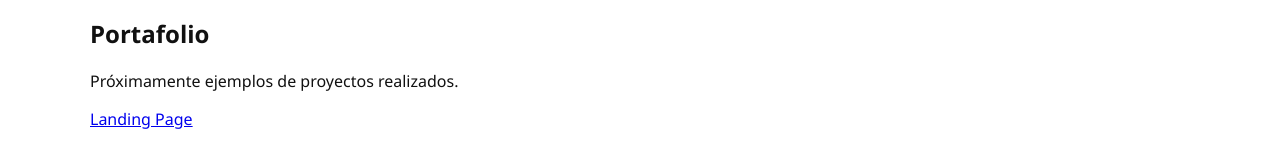
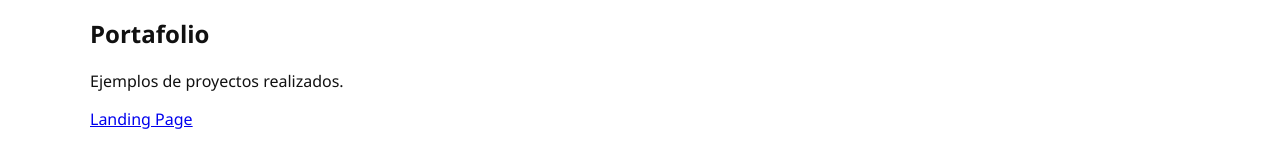
Before and after one commit to Lopz532/Web-Studio, a website: page views/index.html in a window 1280 px wide. Shown: the part 841-1001 px from the top of the page. Drawn offline with Linux system fonts and the light colour scheme.

Commit message:
modified:   views/index.html

```diff
--- a/views/index.html
+++ b/views/index.html
@@ -55,7 +55,7 @@
   <section id="portafolio" class="fade-in">
     <div class="container">
       <h2>Portafolio</h2>
-      <p>Próximamente ejemplos de proyectos realizados.</p>
+      <p>Ejemplos de proyectos realizados.</p>
       <a href="tienda.html">Landing Page</a>
     </div>
   </section>
```
